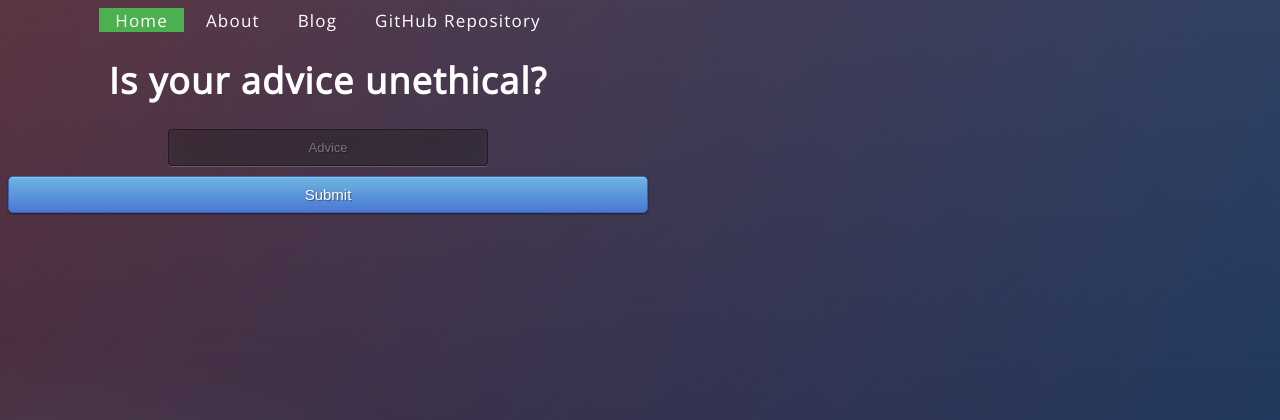
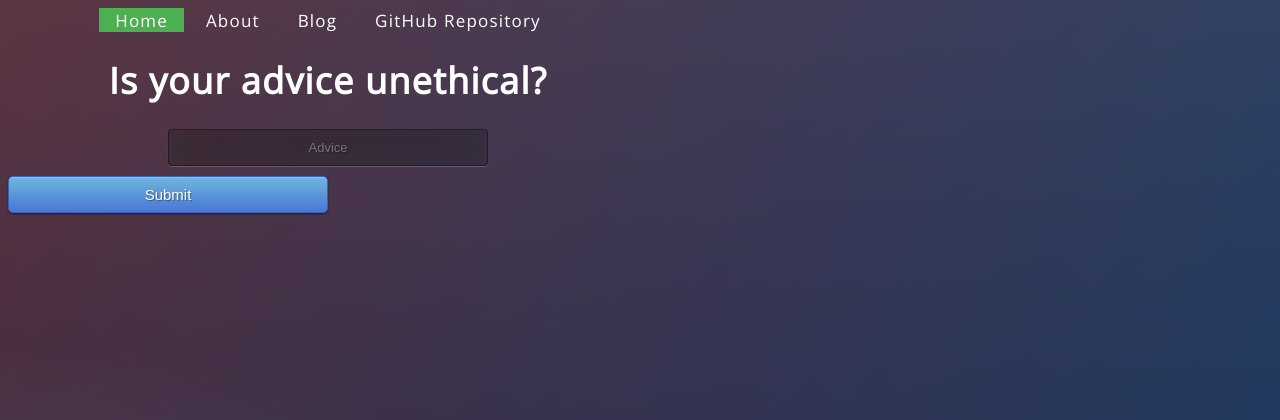
Before and after one commit to scatkinson/is_your_advice_unethical, a Flask app: page / in a window 1280 px wide. Shown: the top 420 px of the page. Run offline with Flask 2, Linux system fonts and the light colour scheme.

Commit message:
style commit

```diff
--- a/static/css/style.css
+++ b/static/css/style.css
@@ -7,7 +7,7 @@
 .btn-primary.active { color: rgba(255, 255, 255, 0.75); }
 .btn-primary { background-color: #4a77d4; background-image: -moz-linear-gradient(top, #6eb6de, #4a77d4); background-image: -ms-linear-gradient(top, #6eb6de, #4a77d4); background-image: -webkit-gradient(linear, 0 0, 0 100%, from(#6eb6de), to(#4a77d4)); background-image: -webkit-linear-gradient(top, #6eb6de, #4a77d4); background-image: -o-linear-gradient(top, #6eb6de, #4a77d4); background-image: linear-gradient(top, #6eb6de, #4a77d4); background-repeat: repeat-x; filter: progid:dximagetransform.microsoft.gradient(startColorstr=#6eb6de, endColorstr=#4a77d4, GradientType=0);  border: 1px solid #3762bc; text-shadow: 1px 1px 1px rgba(0,0,0,0.4); box-shadow: inset 0 1px 0 rgba(255, 255, 255, 0.2), 0 1px 2px rgba(0, 0, 0, 0.5); }
 .btn-primary:hover, .btn-primary:active, .btn-primary.active, .btn-primary.disabled, .btn-primary[disabled] { filter: none; background-color: #4a77d4; }
-.btn-block { width: 100%; display:block; }
+.btn-block { width: 50%; display:block; }
 
 * { -webkit-box-sizing:border-box; -moz-box-sizing:border-box; -ms-box-sizing:border-box; -o-box-sizing:border-box; box-sizing:border-box; }
 
```
